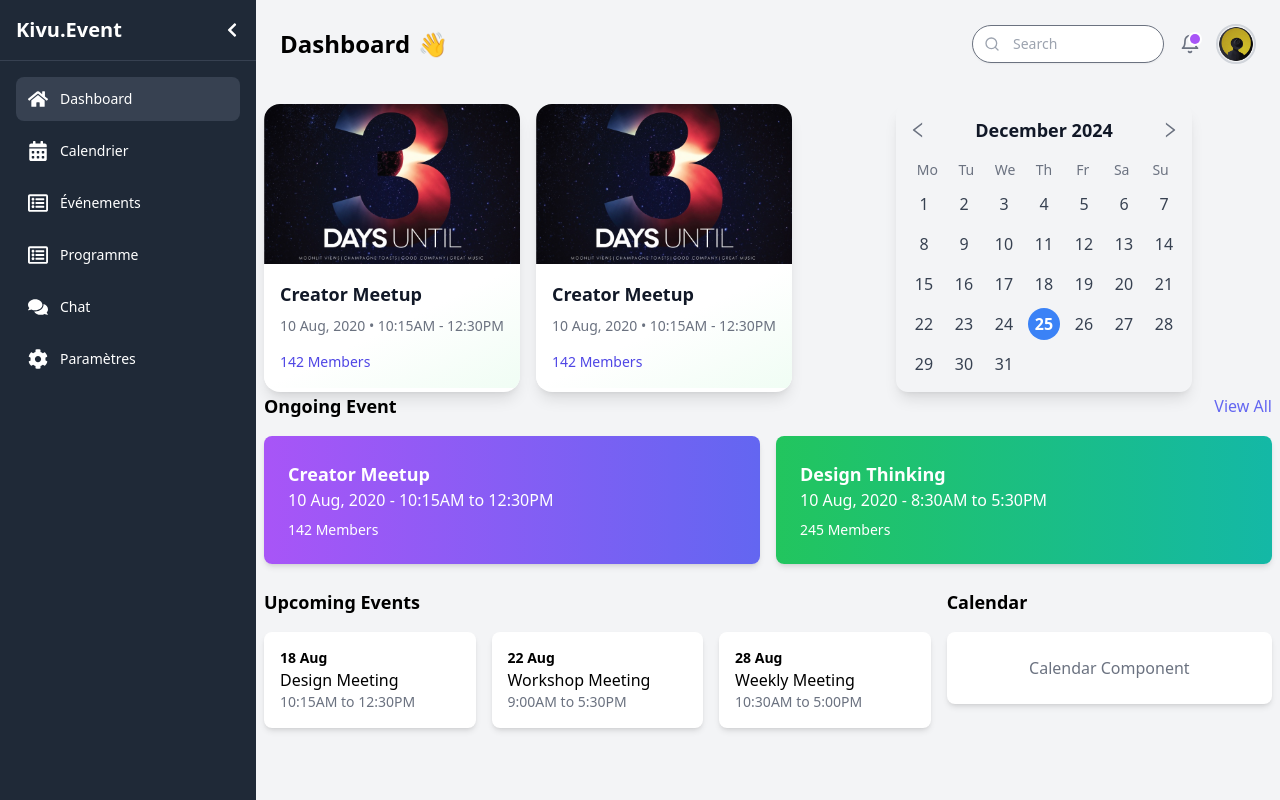
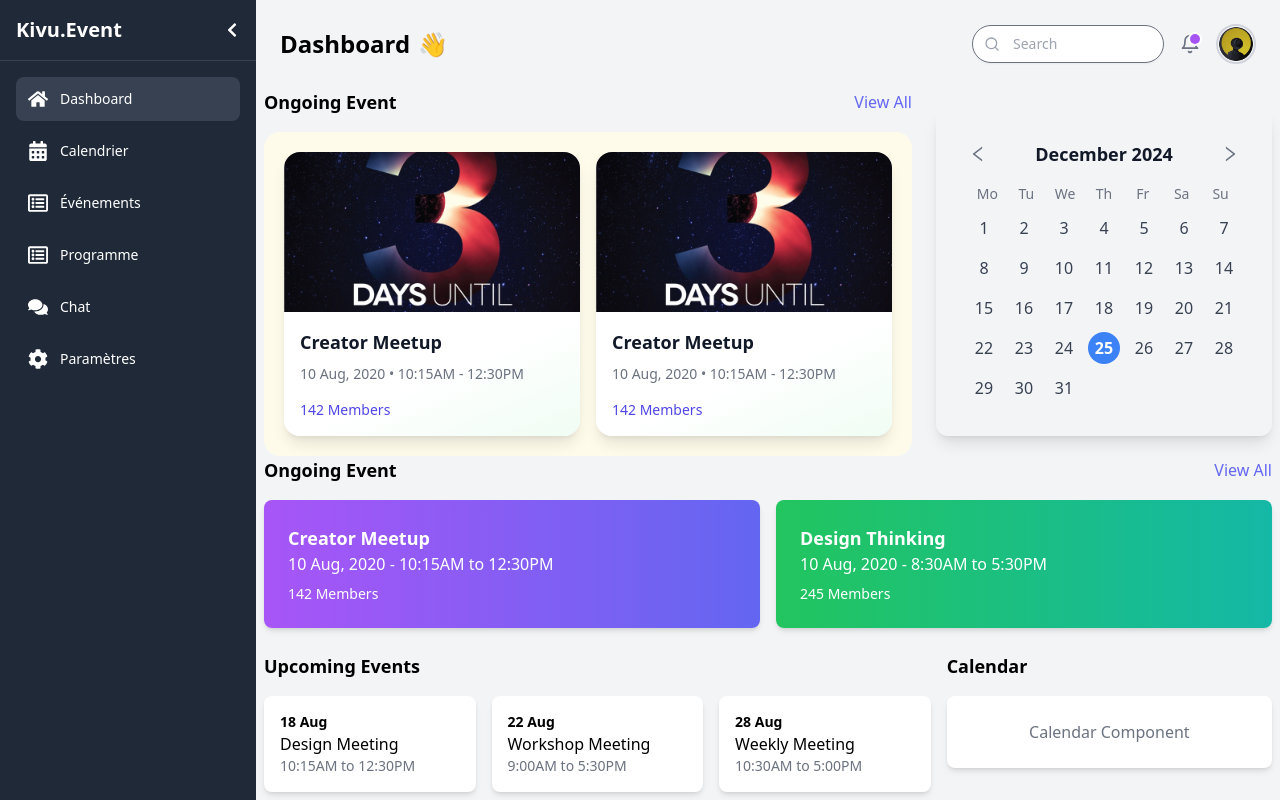
Before and after one commit to anelkamd/Kivu.Event, a React (Vite) app in the folder client/: page / in a window 1280 px wide. Built offline with nearby package versions, Linux system fonts and the light colour scheme.

Commit message:
Ajustement des positionement des element sur le dashbord

```diff
--- a/client/src/components/Calendar.jsx
+++ b/client/src/components/Calendar.jsx
@@ -47,7 +47,7 @@ const Calendar = () => {
 
     return (
         <motion.div
-            className="max-w-xs mx-auto p-3 rounded-xl shadow-lg"
+            className="max-w-auto p-8 rounded-xl shadow-lg"
             whileHover={{ scale: 1.02 }}
         >
             <div className="flex justify-between items-center mb-4">
--- a/client/src/components/EventCard.jsx
+++ b/client/src/components/EventCard.jsx
@@ -12,7 +12,7 @@ const EventCard = () => {
 
     return (
         <motion.div
-            className="w-90 rounded-2xl bg-white shadow-lg overflow-hidden"
+            className="w-100 rounded-2xl bg-white shadow-lg overflow-hidden"
             variants={cardVariants}
             initial="hidden"
             animate="visible"
--- a/client/src/pages/Dashboard.jsx
+++ b/client/src/pages/Dashboard.jsx
@@ -8,17 +8,31 @@ const Dashboard = () => {
     return (
         <div className="flex flex-col w-full h-screen p-2 bg-gray-100 overflow-auto">
             {/* Header Section */}
-            <div className="mb-6">
+            <div className="mb-2">
                 <Header/>
             </div>
 
             {/* Overview Section */}
-            <div className="flex flex-col lg:flex-row gap-6">
-                <div className="flex-2 grid grid-cols-2 md:grid-cols-2 gap-4">
-                    <EventCard/>
-                    <EventCard/>
+            <div className="flex flex-row items-center gap-6 ">
+                {/* Section des événements */}
+                <div className="flex-1 flex flex-col">
+                    {/* En-tête de la section "Ongoing Event" */}
+                    <div className="flex justify-between items-center mb-4">
+                        <h3 className="text-lg font-semibold">Ongoing Event</h3>
+                        <button className="text-indigo-500">View All</button>
+                    </div>
+
+                    {/* Cartes d'événements */}
+                    <div className="grid grid-cols-1 sm:grid-cols-2 gap-4 bg-amber-50 rounded-2xl p-5">
+                        <EventCard/>
+                        <EventCard/>
+                    </div>
                 </div>
-                <Calendar/>
+
+                {/* Section du calendrier */}
+                <div className="w-1/3 ">
+                    <Calendar/>
+                </div>
             </div>
 
 
@@ -29,12 +43,16 @@ const Dashboard = () => {
                     <button className="text-indigo-500">View All</button>
                 </div>
                 <div className="grid grid-cols-2 gap-4">
-                    <motion.div className="p-6 bg-gradient-to-r from-purple-500 to-indigo-500 text-white rounded-lg shadow-md" whileHover={{ scale: 1.03 }}>
+                    <motion.div
+                        className="p-6 bg-gradient-to-r from-purple-500 to-indigo-500 text-white rounded-lg shadow-md"
+                        whileHover={{scale: 1.03}}>
                         <h4 className="text-lg font-bold">Creator Meetup</h4>
                         <p>10 Aug, 2020 - 10:15AM to 12:30PM</p>
                         <p className="mt-2 text-sm">142 Members</p>
                     </motion.div>
-                    <motion.div className="p-6 bg-gradient-to-r from-green-500 to-teal-500 text-white rounded-lg shadow-md" whileHover={{ scale: 1.03 }}>
+                    <motion.div
+                        className="p-6 bg-gradient-to-r from-green-500 to-teal-500 text-white rounded-lg shadow-md"
+                        whileHover={{scale: 1.03}}>
                         <h4 className="text-lg font-bold">Design Thinking</h4>
                         <p>10 Aug, 2020 - 8:30AM to 5:30PM</p>
                         <p className="mt-2 text-sm">245 Members</p>
@@ -49,17 +67,17 @@ const Dashboard = () => {
                         <h3 className="text-lg font-semibold">Upcoming Events</h3>
                     </div>
                     <div className="grid grid-cols-3 gap-4">
-                        <motion.div className="p-4 bg-white rounded-lg shadow-md" whileHover={{ scale: 1.03 }}>
+                        <motion.div className="p-4 bg-white rounded-lg shadow-md" whileHover={{scale: 1.03}}>
                             <h4 className="text-sm font-semibold">18 Aug</h4>
                             <p>Design Meeting</p>
                             <p className="text-sm text-gray-500">10:15AM to 12:30PM</p>
                         </motion.div>
-                        <motion.div className="p-4 bg-white rounded-lg shadow-md" whileHover={{ scale: 1.03 }}>
+                        <motion.div className="p-4 bg-white rounded-lg shadow-md" whileHover={{scale: 1.03}}>
                             <h4 className="text-sm font-semibold">22 Aug</h4>
                             <p>Workshop Meeting</p>
                             <p className="text-sm text-gray-500">9:00AM to 5:30PM</p>
                         </motion.div>
-                        <motion.div className="p-4 bg-white rounded-lg shadow-md" whileHover={{ scale: 1.03 }}>
+                        <motion.div className="p-4 bg-white rounded-lg shadow-md" whileHover={{scale: 1.03}}>
                             <h4 className="text-sm font-semibold">28 Aug</h4>
                             <p>Weekly Meeting</p>
                             <p className="text-sm text-gray-500">10:30AM to 5:00PM</p>
@@ -70,7 +88,7 @@ const Dashboard = () => {
                     <div className="mb-4">
                         <h3 className="text-lg font-semibold">Calendar</h3>
                     </div>
-                    <motion.div className="p-6 bg-white rounded-lg shadow-md" whileHover={{ scale: 1.03 }}>
+                    <motion.div className="p-6 bg-white rounded-lg shadow-md" whileHover={{scale: 1.03}}>
                         {/* Placeholder for Calendar Component */}
                         <p className="text-center text-gray-500">Calendar Component</p>
                     </motion.div>
```
